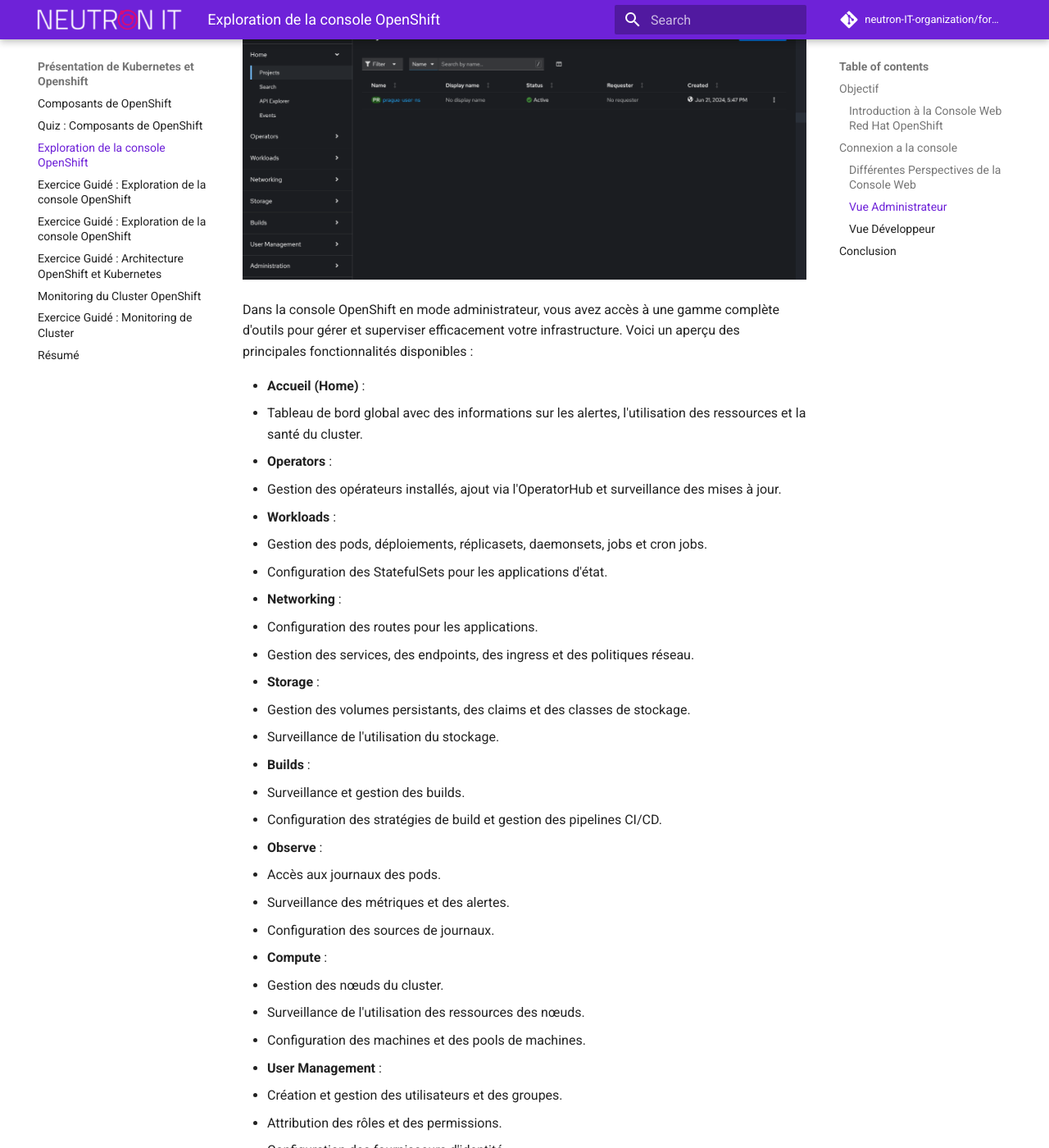
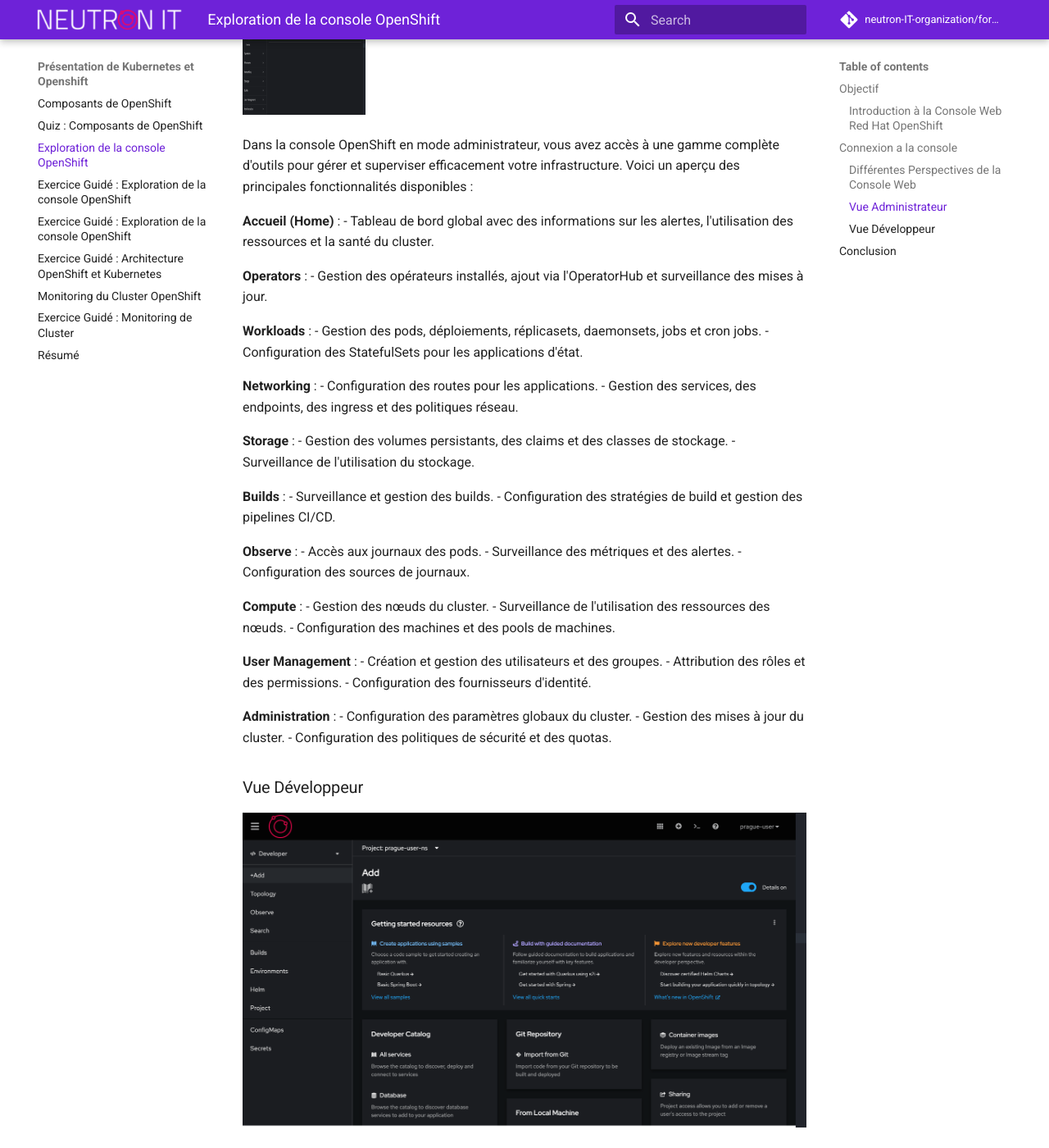
Before and after one commit to neutron-IT-organization/formation-openshift, an MkDocs documentation site: the page built from content/01_Présentation_de_Kubernetes_et_Openshift/02_Exploration_de_la_console.md, in a window 1280 px wide and 1400 px high, scrolled down 3067 px. Shown: the whole window at 82% size. Built offline with MkDocs 1.6.1 and Material for MkDocs 9.7.7, drawn with Linux system fonts in a browser that asks for light colours; comment, search, counter and statistics services are not loaded; some of the changed text lies outside the part shown.

```diff
--- a/content/01_Présentation_de_Kubernetes_et_Openshift/02_Exploration_de_la_console.md
+++ b/content/01_Présentation_de_Kubernetes_et_Openshift/02_Exploration_de_la_console.md
@@ -34,48 +34,48 @@
 
 ### Vue Administrateur
 
-![Admin view](./images/admin_view.png)
+![Admin view](./images/admin_view.png){: style="height:150px;width:150px"}
 
 Dans la console OpenShift en mode administrateur, vous avez accès à une gamme complète d'outils pour gérer et superviser efficacement votre infrastructure. Voici un aperçu des principales fonctionnalités disponibles :
 
-- **Accueil (Home)** :
+**Accueil (Home)** :
   - Tableau de bord global avec des informations sur les alertes, l'utilisation des ressources et la santé du cluster.
 
-- **Operators** :
+**Operators** :
   - Gestion des opérateurs installés, ajout via l'OperatorHub et surveillance des mises à jour.
 
-- **Workloads** :
+**Workloads** :
   - Gestion des pods, déploiements, réplicasets, daemonsets, jobs et cron jobs.
   - Configuration des StatefulSets pour les applications d'état.
 
-- **Networking** :
+**Networking** :
   - Configuration des routes pour les applications.
   - Gestion des services, des endpoints, des ingress et des politiques réseau.
 
-- **Storage** :
+**Storage** :
   - Gestion des volumes persistants, des claims et des classes de stockage.
   - Surveillance de l'utilisation du stockage.
 
-- **Builds** :
+**Builds** :
   - Surveillance et gestion des builds.
   - Configuration des stratégies de build et gestion des pipelines CI/CD.
 
-- **Observe** :
+**Observe** :
   - Accès aux journaux des pods.
   - Surveillance des métriques et des alertes.
   - Configuration des sources de journaux.
 
-- **Compute** :
+**Compute** :
   - Gestion des nœuds du cluster.
   - Surveillance de l'utilisation des ressources des nœuds.
   - Configuration des machines et des pools de machines.
 
-- **User Management** :
+**User Management** :
   - Création et gestion des utilisateurs et des groupes.
   - Attribution des rôles et des permissions.
   - Configuration des fournisseurs d'identité.
 
-- **Administration** :
+**Administration** :
   - Configuration des paramètres globaux du cluster.
   - Gestion des mises à jour du cluster.
   - Configuration des politiques de sécurité et des quotas.
@@ -86,46 +86,46 @@
 
 La vue développeur de la console OpenShift est conçue pour optimiser le développement et le déploiement d'applications. Voici ce que vous pouvez faire dans cette vue :
 
-- **Topology (Topologie)** :
+**Topology (Topologie)** :
     - Visualisation graphique des applications et des services.
     - Gestion des ressources et des relations entre les composants.
 
-- **Observe** :
+**Observe** :
   - Accès aux journaux des applications.
   - Surveillance des métriques spécifiques aux projets.
   - Configuration des sources de journaux pour le débogage.
 
-- **Search (Recherche)** :
+**Search (Recherche)** :
   - Recherche de ressources spécifiques dans les projets.
   - Filtrage par type de ressource et par étiquette.
   - Accès rapide aux détails des ressources trouvées.
 
-- **Builds** :
+**Builds** :
   - Gestion et surveillance des builds de projet.
   - Configuration des stratégies de build spécifiques au projet.
   - Visualisation des pipelines CI/CD.
 
-- **Environments (Environnements)** :
+**Environments (Environnements)** :
   - Gestion des configurations d'environnement pour les applications.
   - Définition des variables d'environnement.
   - Surveillance des configurations d'environnement.
 
-- **Helm** :
+**Helm** :
   - Accès à Helm Charts pour déployer des applications.
   - Gestion des releases Helm.
   - Surveillance des applications déployées via Helm.
 
-- **Project (Projet)** :
+**Project (Projet)** :
   - Vue d'ensemble des ressources du projet.
   - Gestion des quotas et des limites de ressources.
   - Surveillance de l'utilisation des ressources au niveau du projet.
 
-- **Config Maps** :
+**Config Maps** :
   - Création et gestion des ConfigMaps.
   - Utilisation des ConfigMaps pour stocker des configurations de données.
   - Intégration des ConfigMaps dans les applications.
 
-- **Secrets** :
+**Secrets** :
   - Création et gestion des secrets.
   - Utilisation des secrets pour stocker des informations sensibles.
   - Intégration des secrets dans les applications.
--- a/mkdocs.yml
+++ b/mkdocs.yml
@@ -13,13 +13,14 @@
 extra_css:
   - stylesheets/extra.css
 markdown_extensions:
+  - attr_list
   - toc:
       toc_depth: "2-3"
 nav:
-  - 'Introduction':
+  - "Introduction":
       - 00_Introduction/00_Objectif_du_cours.md
       - 00_Introduction/01_Organisation_de_la_classe.md
-  - 'Présentation de Kubernetes et Openshift':
+  - "Présentation de Kubernetes et Openshift":
       - 01_Présentation_de_Kubernetes_et_Openshift/00_Composant_de_Openshift.md
       - 01_Présentation_de_Kubernetes_et_Openshift/01_Quiz_Composant_de_Openshift.md
       - 01_Présentation_de_Kubernetes_et_Openshift/02_Exploration_de_la_console.md
@@ -29,7 +30,7 @@
       - 01_Présentation_de_Kubernetes_et_Openshift/06_Monitoring_du_cluster.md
       - 01_Présentation_de_Kubernetes_et_Openshift/07_Exercice_guidé_Monitoring_du_cluster.md
       - 01_Présentation_de_Kubernetes_et_Openshift/08_Résumé.md
-  - 'Interface et ligne de commande':
+  - "Interface et ligne de commande":
       - 02_Interface_et_ligne_de_commande/00_Intéragir_avec_la_ligne_de_commande.md
       - 02_Interface_et_ligne_de_commande/01_Exerice_guidé_Intéragir_avec_la_ligne_de_commande.md
       - 02_Interface_et_ligne_de_commande/02_Examen_des_ressources_Kubernetes.md
@@ -37,7 +38,7 @@
       - 02_Interface_et_ligne_de_commande/04_Evaluation_de_l'intégrité_du_cluster.md
       - 02_Interface_et_ligne_de_commande/05_Execice_Guidé_Evaluation_de_l'intégrité_du_cluster.md
       - 02_Interface_et_ligne_de_commande/06_Résumé.md
-  - 'Exécuter des applications conteneurisées':
+  - "Exécuter des applications conteneurisées":
       - 03_Executez_des_applications_conteneurisé/00_Présentation_des_conteneurs_linux_et_des_pods_Kubernetes.md
       - 03_Executez_des_applications_conteneurisé/01_Exercice_Guidé_Présentation_des_conteneurs_linux_et_des_pods_Kubernetes.md
       - 03_Executez_des_applications_conteneurisé/02_Rechercher_et_inspecter_des_images_de_conteneurs.md
@@ -45,7 +46,7 @@
       - 03_Executez_des_applications_conteneurisé/04_Résoudre_des_problemes_liés_au_conteneurs_et_aux_pods.md
       - 03_Executez_des_applications_conteneurisé/05_Exercice_guidé_Résoudre_des_problemes_liés_au_conteneurs_et_aux_pods.md
       - 03_Executez_des_applications_conteneurisé/06_Résumé.md
-  - 'Déployer des applications':
+  - "Déployer des applications":
       - 04_Déployer_des_applications/00_Déploiement_d_image_a_partir_de_modele.md
       - 04_Déployer_des_applications/01_Exercice_guidé_Déploiement_d_image_a_partir_de_modele.md
       - 04_Déployer_des_applications/02_Comprendre_les_différents_types_de_deploiement.md
@@ -57,7 +58,7 @@
       - 04_Déployer_des_applications/08_Exposition_d_application_pour_un_acces_externe.md
       - 04_Déployer_des_applications/09_Exercice_guidé_Exposition_d_application_pour_un_acces_externe.md
       - 04_Déployer_des_applications/10_Résumé.md
-  - 'Gestion du stockage':
+  - "Gestion du stockage":
       - 05_Gestion_du_stockage/00_Externalisation_de_la_configuration_des_applications.md
       - 05_Gestion_du_stockage/01_Exercice_guidé_Externalisation_de_la_configuration_des_applications.md
       - 05_Gestion_du_stockage/02_Approvisionnement_des_volumes_de_donnés_persistantes.md
@@ -67,7 +68,7 @@
       - 05_Gestion_du_stockage/06_Gestion_du_stockage_non_partage_avec_état.md
       - 05_Gestion_du_stockage/07_Exercice_guidé_Gestion_du_stockage_non_partage_avec_état.md
       - 05_Gestion_du_stockage/08_Résumé.md
-  - 'Configuration de la fiabilité des applications':
+  - "Configuration de la fiabilité des applications":
       - 06_Configuration_de_la_fiabilité_des_applications/00_Gestion_de_la_haute_disponibilité_dans_Kubernetes.md
       - 06_Configuration_de_la_fiabilité_des_applications/01_Exercice_guidé_Gestion_de_la_haute_disponibilité_dans_Kubernetes.md
       - 06_Configuration_de_la_fiabilité_des_applications/02_Utilisation_des_probes_dans_Kubernetes.md
@@ -79,7 +80,7 @@
       - 06_Configuration_de_la_fiabilité_des_applications/08_Mise_a_l'echelle_automatique_des_applications.md
       - 06_Configuration_de_la_fiabilité_des_applications/09_Exercice_guidé_Mise_a_l'echelle_automatique_des_applications.md
       - 06_Configuration_de_la_fiabilité_des_applications/10_Résumé.md
-  - 'Gestion des mises à jour des applications':
+  - "Gestion des mises à jour des applications":
       - 07_Gestion_des_mises_à_jour_des_applications/00_Identité_et_balise_d_image_de_conteneur.md
       - 07_Gestion_des_mises_à_jour_des_applications/01_Exercice_guidé_Identité_et_balise_d_image_de_conteneur.md
       - 07_Gestion_des_mises_à_jour_des_applications/02_Mise_a_jour_des_parametres_et_de_l'image_de_l_application.md
```
